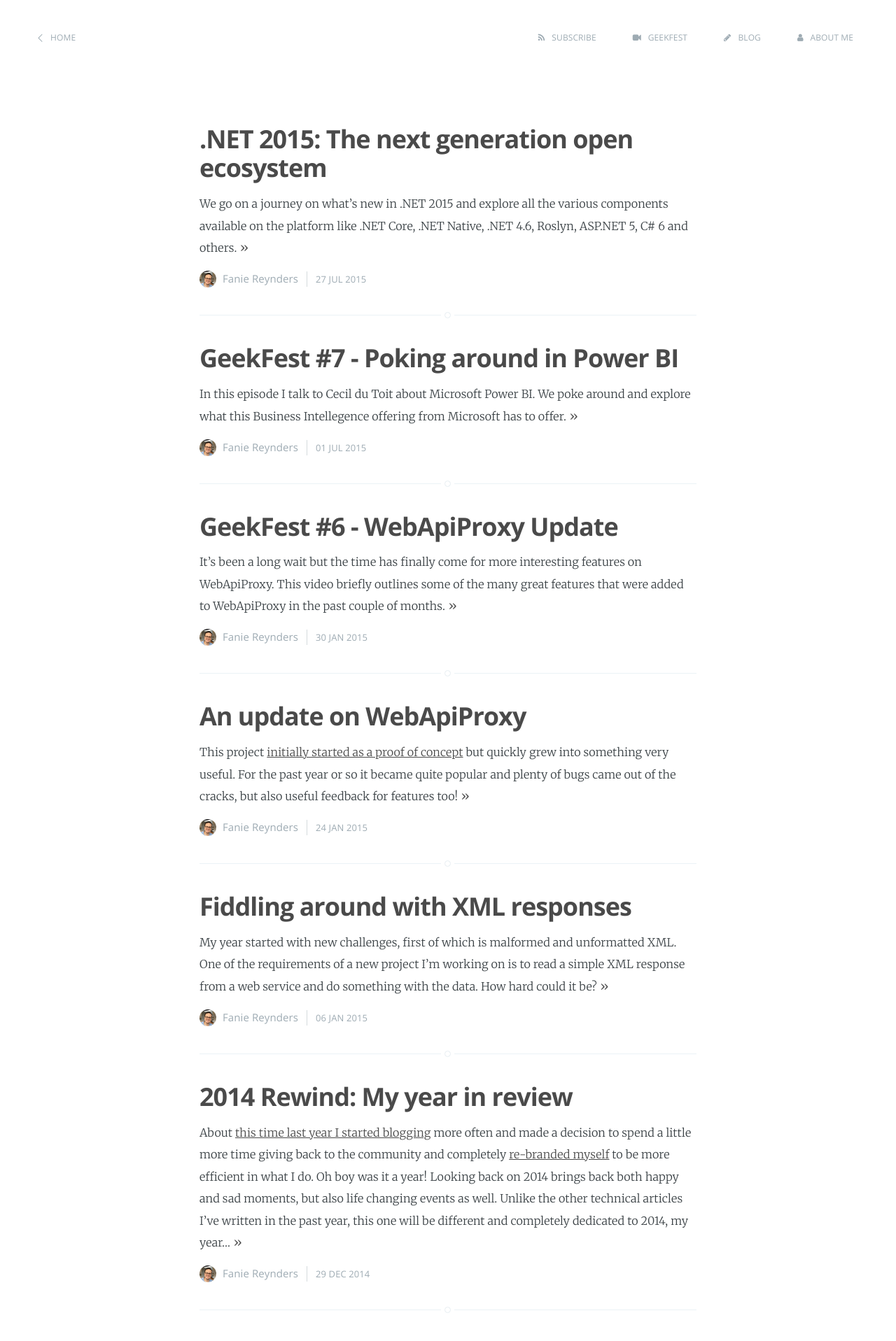
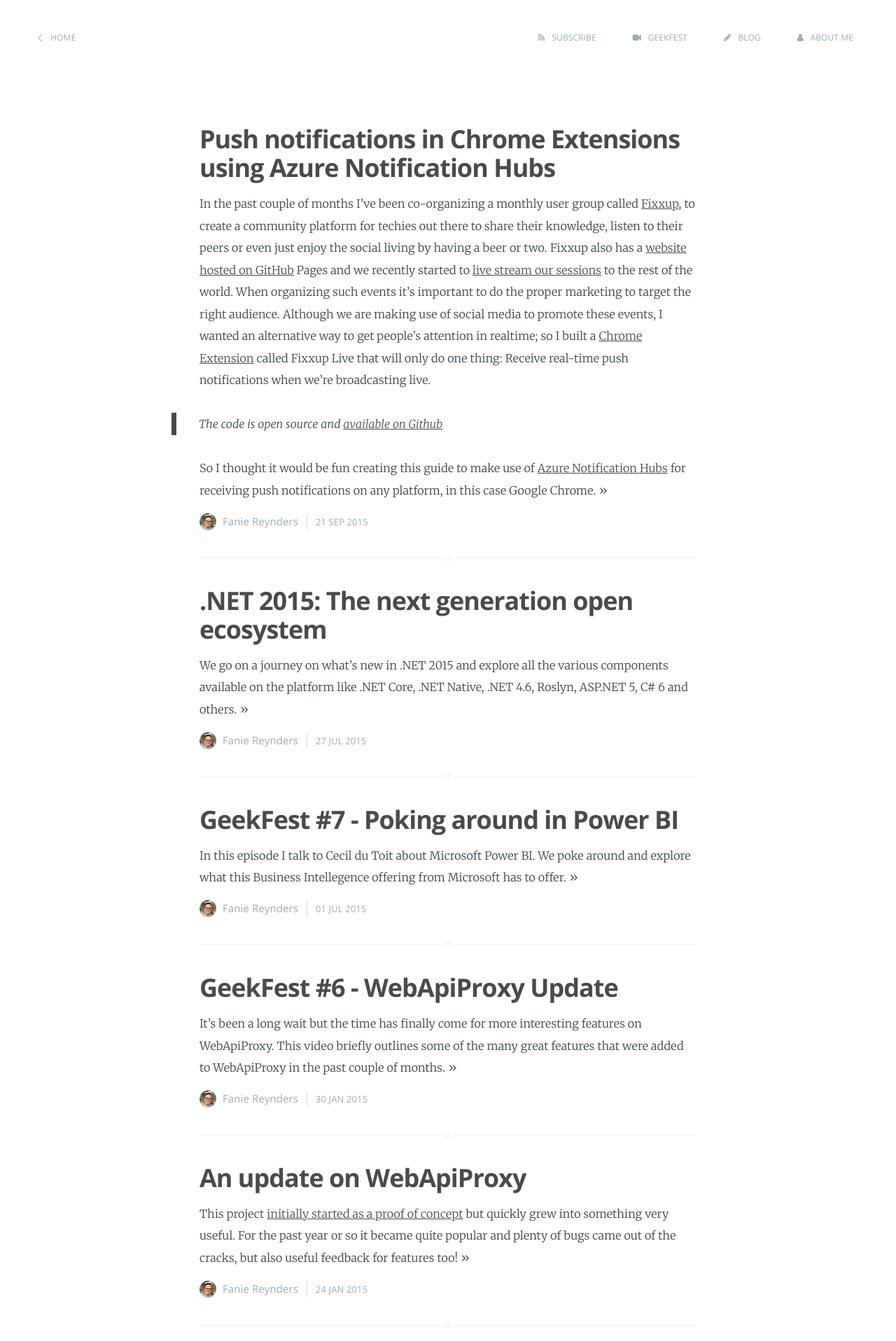
Before and after one commit to faniereynders/faniereynders.github.io, a Jekyll site: the page built from blog/index.html, in a window 1280 px wide. Shown: the top 1917 px of the page at 70% size. Built offline with Jekyll 4.4.1, drawn with Linux system fonts in a browser that asks for light colours; nearby versions of some CDN libraries; Markdown is read by kramdown in place of the engine named in the settings; the list of posts is cut into pages by our own code; part of the change alters nothing that is shown; some of the changed text lies outside the part shown.

Commit message:
new post

````diff
--- /dev/null
+++ b/_posts/2015-09-21-push-notifications-in-chrome-extensions-using-azure-notification-hubs.md
@@ -0,0 +1,361 @@
+---
+layout: post
+title: "Push notifications in Chrome Extensions using Azure Notification Hubs"
+author: Fanie Reynders
+tags:
+- Google
+- Chrome
+- Microsoft
+- Azure
+- Notification Hubs
+- Toast notifications
+- Push notifications
+---
+In the past couple of months I've been co-organizing a monthly user group called [Fixxup](http://fixxup.nl), to create a community platform for techies out there to share their knowledge, listen to their peers or even just enjoy the social living by having a beer or two.
+
+Fixxup also has a [website hosted on GitHub](https://github.com/Fixxup/fixxup.github.io) Pages and we recently started to [live stream our sessions](http://fixxup.nl/live) to the rest of the world. When organizing such events it's important to do the proper marketing to target the right audience.
+
+Although we are making use of social media to promote these events, I wanted an alternative way to get people's attention in realtime; so I built a [Chrome Extension](https://developer.chrome.com/extensions) called Fixxup Live that will only do one thing: Receive real-time push notifications when we're broadcasting live.
+
+> The code is open source and [available on Github](https://github.com/Fixxup/live-notifier)
+
+So I thought it would be fun creating this guide to make use of [Azure Notification Hubs](https://azure.microsoft.com/en-us/documentation/articles/notification-hubs-overview) for receiving push notifications on any platform, in this case Google Chrome.
+
+<!--more-->
+
+## What you'll need
+- A Microsoft Azure Subscription ([get a free trial here](https://azure.microsoft.com/en-us/pricing/free-trial))
+- Your favorite text editor (I use [Visual Studio Code](https://code.visualstudio.com), it's awesome)
+- A Google Chrome Browser ([download here](https://www.google.com/chrome/browser/desktop))
+- Some knowledge on Chrome Extensions (ramp up [here](https://developer.chrome.com/extensions) & [here](http://fixxup.nl/events/a-lap-around-chrome-apps-and-extensions.html))
+
+## Overview of push notifications
+![Overview of how push notifications work](https://acomdpsstorage.blob.core.windows.net/dpsmedia-prod/azure.microsoft.com/en-us/documentation/articles/notification-hubs-overview/20150831045959/registration-diagram.png)
+
+*Image source: https://azure.microsoft.com/en-us/documentation/articles/notification-hubs-overview*
+
+As you can see, the app back-end is responsible for keeping track and storing of PNS (Post Notification Service) handle registrations.
+
+By using Azure Notification Hubs we move the management of PNS registrations to an external managed service.
+
+![Overview of push notifications using Azure Notification Hubs](https://acomdpsstorage.blob.core.windows.net/dpsmedia-prod/azure.microsoft.com/en-us/documentation/articles/notification-hubs-overview/20150831045959/notification-hub-diagram.png)
+
+*Image source: https://azure.microsoft.com/en-us/documentation/articles/notification-hubs-overview*
+
+## 1. Create a Notification Hub
+Assumingly you've already signed up for Microsoft Azure, go to the Azure Portal by pointing your browser to https://manage.windowsazure.com.
+
+On the *Service Bus* section click *Create*:
+
+![](//post-images/21-sep-2015/new-ns.png)
+
+Next, fill in an unique name that will identify your namespace and choose *Notification Hub* as the type. You can also set the region and applicable subscription if you want.
+
+![](//post-images/21-sep-2015/new-ns-box.png)
+
+After the namespace is created, open it by clicking on its name and then click *Create a new notification hub* from the *Notification Hubs* section.
+
+![](//post-images/21-sep-2015/new-nh.png)
+
+You will be prompted for a Hub name, region, subscription and namespace.
+
+![](//post-images/21-sep-2015/new-nh-box.png)
+
+Submit the details by clicking the *Create a new notification hub* button. We now should have a Notification Hub called *Fixxup-Live* inside the *Fixxup* namespace.
+
+## 2. Take note of the connection string
+Open the details of the Notification Hub and then click on the *View Connection String* link.
+
+![](//post-images/21-sep-2015/view-connection.png)
+
+You'll notice two connection strings or SAS (Shared Access Signature) tokens:
+- DefaultListenSharedAccessSignature - for read-only use by client app
+- DefaultFullSharedAccessSignature - read & write access by app backend
+
+Make a note of the *DefaultListenSharedAccessSignature*.
+
+## 3. Create a Chrome Extension
+By not going into too much detail on how to create a Chrome Extension, I am just quickly going to run through some code snippets of the actual extension.
+
+> I've committed the full intial (working) version [on GitHub](https://github.com/Fixxup/live-notifier), so go check it out
+
+The starting point of the extension is *start.js* which calls the `start()` function in the *app* module that gets injected in using RequireJs.
+
+```javascript
+//...
+
+requirejs(['app'], function(app) {
+  app.start();
+});
+
+//...
+```
+
+The *app* module has dependencies on the *notifications*- and *config* modules. All the subscription, unsubscription and push message receipt logic can be found in the *notifications* module and the app-specific configuration information (like the *SAS read-only connection signature*) in the *config* module
+
+When invoking the `start()` function, it calls out to `notifications.subscribe()` for subscribing to push notifications as well as adding an *onClicked* event to fire when theuser clicks on the eventual toast popup message.
+
+```javascript
+define('app', ['notifications', 'config'], function (notifications, config) {
+
+  function start() {
+    notifications.subscribe();
+    chrome.notifications.onClicked.addListener(openSite);
+  }
+
+  function openSite() {
+    chrome.tabs.create({ url: config.siteUrl });
+  }
+
+  return {
+    start: start
+  }
+
+});
+```
+
+When moving our attention over to the *notifications* module, we see that it is dependent on the *anh* module (Azure Notification Hubs) and also the *config* module.
+
+Note that we hook into the *onMessage* event upon load, which is provided by the `chrome.gcm` API. When a push notification is received it will call `messageReceived` which renders out a toast message on screen.
+
+```javascript
+define('notifications', ['config','anh'], function (config, azureNotificationHubs) {
+
+	chrome.gcm.onMessage.addListener(messageReceived);
+
+	function messageReceived(message) {
+		console.debug("Message received: " + message);
+
+		var data = message.data || {};
+		// Pop up a notification to show the GCM message.
+		chrome.notifications.create(generateId(), {
+			title: data.title,
+			iconUrl: "logo.png",
+			type: 'basic',
+			message: data.body
+		});
+	}
+
+	function generateId() {
+		var id = Math.floor(Math.random() * 9007199254740992) + 1;
+		return id.toString();
+	}
+
+	var subscribe = function () {
+		chrome.gcm.register([config.senderId], gcmRegisterCallback);
+	};
+
+	var unsubscribe = function () {
+		chrome.gcm.unregister([config.senderId], gcmUnregisterCallback);
+	};
+
+	function gcmRegisterCallback(registrationHandle) {
+		if (chrome.runtime.lastError) {
+			console.error("Registration failed: " + chrome.runtime.lastError.message);
+			return;
+		}
+
+		console.debug("Registration with GCM succeeded.");
+
+		azureNotificationHubs.register(registrationHandle);
+	}
+
+	function gcmUnregisterCallback() {
+		if (chrome.runtime.lastError) {
+			console.error("Un-registration failed: " + chrome.runtime.lastError.message);
+			return;
+		}
+
+		console.debug("Un-registration with GCM succeeded.");
+	}
+
+	return {
+		subscribe: subscribe,
+		unsubscribe: unsubscribe
+	};
+
+});
+```
+
+In order to receive these messages we must subscribe to them first, so moving further through the code we see the `subscribe()` function is registering the subscription with [Google Cloud Messaging](https://developers.google.com/cloud-messaging) via the *[chrome.gcm](https://developer.chrome.com/apps/gcm)* API, passing a sender ID (that's the project ID from the [Google Developer Console](https://console.developers.google.com)) and callback method that will be invoked upon return with the PNS handle.
+
+The `gcmRegisterCallback` method receives the registration handle and then invokes the `register()` function on the *anh* module with the given PNS handle.
+
+```javascript
+define('anh', ['config'], function (config) {
+
+
+	var register = function(registrationHandle) {
+		var connection = splitConnection();
+		var token = generateToken(connection.originalUri, connection.sasKeyName, connection.sasKeyValue);
+		sendRequest(connection.originalUri, registrationHandle, token);
+	}
+
+	function splitConnection() {
+		var parts = config.connectionString.split(';');
+		var endpoint = "", sasKeyName = "", sasKeyValue = "";
+		if (parts.length != 3) {
+			throw "Error parsing connection string";
+		}
+
+		parts.forEach(function (part) {
+			if (part.indexOf('Endpoint') == 0) {
+				endpoint = 'https' + part.substring(11);
+			} else if (part.indexOf('SharedAccessKeyName') == 0) {
+				sasKeyName = part.substring(20);
+			} else if (part.indexOf('SharedAccessKey') == 0) {
+				sasKeyValue = part.substring(16);
+			}
+		});
+
+		var originalUri = endpoint + config.hubName;
+
+		return {
+			originalUri: originalUri,
+			endpoint: endpoint,
+			sasKeyName: sasKeyName,
+			sasKeyValue: sasKeyValue
+		};
+	}
+
+	function generateToken(originalUri, sasKeyName, sasKeyValue) {
+		var targetUri = encodeURIComponent(originalUri.toLowerCase()).toLowerCase();
+		var expiresInMins = 10; // 10 minute expiration
+
+		// Set expiration in seconds.
+		var expireOnDate = new Date();
+		expireOnDate.setMinutes(expireOnDate.getMinutes() + expiresInMins);
+		var expires = Date.UTC(expireOnDate.getUTCFullYear(), expireOnDate
+			.getUTCMonth(), expireOnDate.getUTCDate(), expireOnDate
+				.getUTCHours(), expireOnDate.getUTCMinutes(), expireOnDate
+					.getUTCSeconds()) / 1000;
+		var tosign = targetUri + '\n' + expires;
+
+		// Using CryptoJS.
+		var signature = CryptoJS.HmacSHA256(tosign, sasKeyValue);
+		var base64signature = signature.toString(CryptoJS.enc.Base64);
+		var base64UriEncoded = encodeURIComponent(base64signature);
+
+		// Construct authorization string.
+		var sasToken = "SharedAccessSignature sr=" + targetUri + "&sig="
+			+ base64UriEncoded + "&se=" + expires + "&skn=" + sasKeyName;
+		return sasToken;
+	}
+
+	function sendRequest(originalUri, registrationHandle, sasToken) {
+		var registrationPayload =
+			"<?xml version=\"1.0\" encoding=\"utf-8\"?>" +
+			"<entry xmlns=\"http://www.w3.org/2005/Atom\">" +
+			"<content type=\"application/xml\">" +
+			"<GcmRegistrationDescription xmlns:i=\"http://www.w3.org/2001/XMLSchema-instance\" xmlns=\"http://schemas.microsoft.com/netservices/2010/10/servicebus/connect\">" +
+			"<GcmRegistrationId>{GCMRegistrationId}</GcmRegistrationId>" +
+			"</GcmRegistrationDescription>" +
+			"</content>" +
+			"</entry>";
+
+		// Update the payload with the registration ID obtained earlier.
+		registrationPayload = registrationPayload.replace("{GCMRegistrationId}", registrationHandle);
+
+		var url = originalUri + "/registrations/?api-version=2014-09";
+		var client = new XMLHttpRequest();
+
+		client.onload = function () {
+			if (client.readyState == 4) {
+				if (client.status == 200) {
+					console.debug("Notification Hub Registration succesful!");
+					console.debug(client.responseText);
+				} else {
+					console.debug("Notification Hub Registration did not succeed!");
+					console.debug("HTTP Status: " + client.status + " : " + client.statusText);
+					console.debug("HTTP Response: " + "\n" + client.responseText);
+				}
+			}
+		};
+
+		client.onerror = function () {
+			console.error("ERROR - Notification Hub Registration did not succeed!");
+		}
+
+		client.open("POST", url, true);
+		client.setRequestHeader("Content-Type", "application/atom+xml;type=entry;charset=utf-8");
+		client.setRequestHeader("Authorization", sasToken);
+		client.setRequestHeader("x-ms-version", "2014-09");
+
+		try {
+			client.send(registrationPayload);
+		}
+		catch (err) {
+			console.error(err.message);
+		}
+	}
+
+	return {
+		register: register
+	};
+
+});
+```
+
+Inside the `register()` function, it receives the PNS handle and generates a token before it invokes the registration via the Azure Notfication Hubs RESTful API.
+
+> Azure handles duplicate registrations and will always make sure there are only unique ones, therefore it is important to register for push notifications every time the application process starts if the user opted in for it. You can make use of the local storage to accomplish this.
+
+## 4. Bundle & install extension
+Now that we're finished, go ahead and compile the *manifest.json* file, stating the required files & permissions.
+
+> All application files are loaded from one single `app.js` file that was combined using a simple Grunt task.
+
+```json
+{
+  "name": "Fixxup Live Notifier",
+  "description": "Stay informed with live notifications from Fixxup.",
+  "manifest_version": 2,
+  "version": "0.1",
+  "background": {
+      "scripts": [
+        "require.js",
+        "hmac-sha256.js",
+        "enc-base64-min.js",
+        "app.js"
+      ]
+    },
+  "permissions": [
+    "tabs",
+    "gcm",
+    "notifications",
+    "https://*.servicebus.windows.net/*"
+  ],
+  "icons":
+    { "128": "logo.png" }
+}
+```
+
+When that's done, install the extension to Chrome by dragging the containing folder to the `chrome://extensions` section.
+
+## 5. Fire away!
+I've built a small console app that sends push notifications to a specific hub.
+
+Create a blank Console Application with Visual Studio and make use of the Nuget Package Manager Console to install the `Microsoft.Azure.NotificationHubs` and `Newtonsoft.Json` packages then call this `sendNotificationAsync` function:
+
+```csharp
+private static async Task sendNotificationAsync(string message)
+{
+	var hub = NotificationHubClient.CreateClientFromConnectionString("<Read/Write SAS key here>", "<hub name here>");
+	var googleNotification = new {
+			data = new {
+				title = message,
+				body = "New broadcast starting soon"
+			}
+	};
+	await hub.SendGcmNativeNotificationAsync(JsonConvert.SerializeObject(googleNotification));
+}
+```
+
+> Instead of using Newtonsoft Json's `JsonConvert` you could just send a normal string payload.
+
+## That's all folks!
+There you have it, it is that easy receiving push notifications in Chrome Extensions with Azure Notification Hubs.
+
+*Till next time!*
+
+[@FanieReynders](https://twitter.com/faniereynders)
--- a/css/main.scss
+++ b/css/main.scss
@@ -42,6 +42,9 @@ $on-laptop:        800px;
     }
 }
 
+img{
+    max-width: 100%;
+}
 
 
 // Import partials from `sass_dir` (defaults to `_sass`)
````
Also changed, not shown: post-images/21-sep-2015/new-nh-box.png (added), post-images/21-sep-2015/new-nh.png (added), post-images/21-sep-2015/new-ns-box.png (added), post-images/21-sep-2015/new-ns.png (added), post-images/21-sep-2015/view-connection.png (added).
